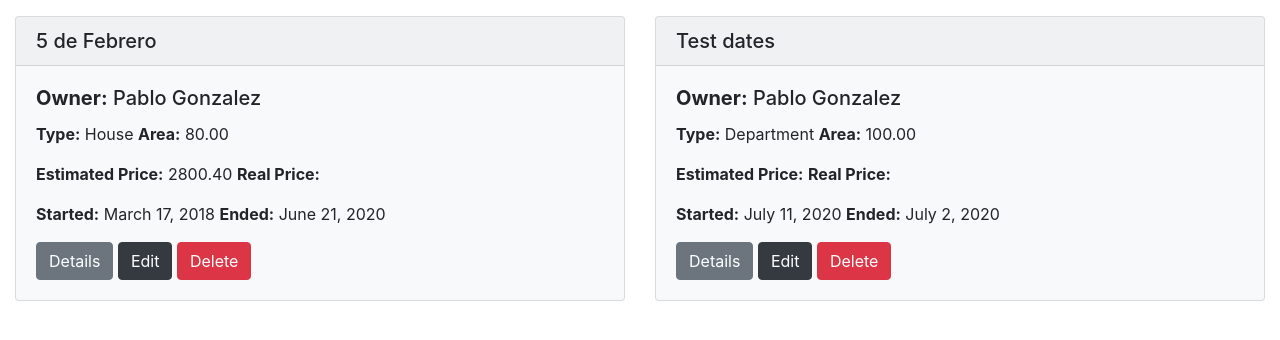
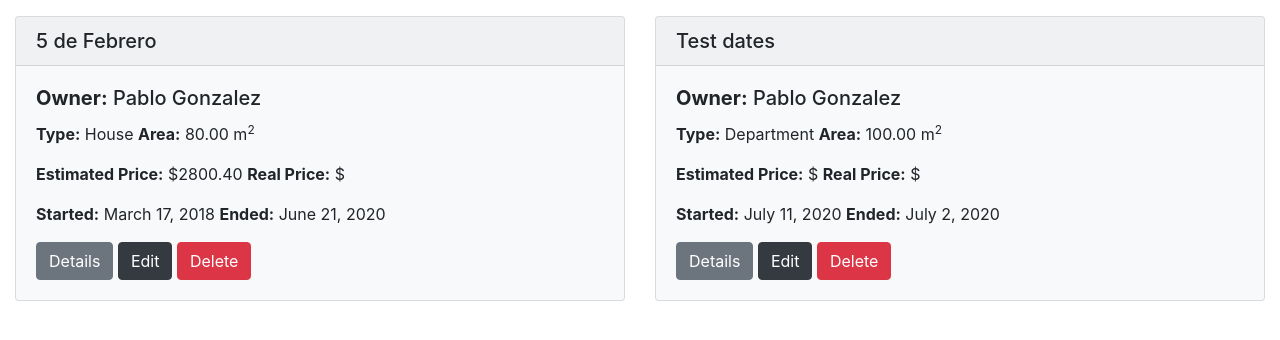
Before and after one commit to pabloglez1993/hom-django, a Django app: page /projects/ in a window 1280 px wide. Shown: the part 58-398 px from the top of the page. Run offline with Django 3.2, Linux system fonts and the light colour scheme; a user stored in the database is signed in; data comes from the database, SQL or seed files in the repository; both versions use the stored data as it was after the commit; some libraries are stand-ins or nearby versions.

Commit message:
Last changes

```diff
--- a/hom/urls.py
+++ b/hom/urls.py
@@ -21,5 +21,5 @@ from django.urls import path, include
 urlpatterns = [
     path('admin/', admin.site.urls),
     path('projects/', include('projects.urls')),
-    path('users/', include('users.urls')),
+    path('', include('users.urls')),
 ]
--- a/templates/calendar/add_task.html
+++ b/templates/calendar/add_task.html
@@ -7,6 +7,9 @@
 {% block nav %}
 <div class="collapse navbar-collapse" id="navbarSupportedContent">
     <ul class="navbar-nav mr-auto">
+        <li class="nav-item">
+            <a class="nav-link" href="{% url 'list_projects' %}">Projects</a>
+        </li>
         <li class="nav-item">
             <a class="nav-link" href="{% url 'list_tasks' id %}">Tasks</a>
         </li>
--- a/templates/projects/list.html
+++ b/templates/projects/list.html
@@ -35,8 +35,8 @@
                 </h5>
                 <div class="card-body">
                 <h5 class="card-title"><b>Owner:</b> {{ project.owner }}</h5>
-                <p class="card-text"><b>Type:</b> {{ project.type }} <b>Area:</b> {{ project.area }}</p>
-                <p class="card-text"><b>Estimated Price:</b> {{ project.sum_estimated_price|floatformat:2 }} <b>Real Price:</b> {{ project.sum_real_price|floatformat:2 }}</p>
+                <p class="card-text"><b>Type:</b> {{ project.type }} <b>Area:</b> {{ project.area }} m<sup>2</sup></p>
+                <p class="card-text"><b>Estimated Price:</b> ${{ project.sum_estimated_price|floatformat:2 }} <b>Real Price:</b> ${{ project.sum_real_price|floatformat:2 }}</p>
                 <p class="card-text"><b>Started:</b> {{ project.start_date }} <b>Ended:</b> {{ project.end_date }}</p>
                 <a href="{% url 'list_tasks' project.id %}" class="btn btn-secondary">Details</a>
                 <a href="{% url 'edit_project' project.id %}" class="btn btn-dark">Edit</a>
--- a/users/urls.py
+++ b/users/urls.py
@@ -4,6 +4,6 @@ from users import views
 #import pdb; pdb.set_trace()
 
 urlpatterns = [
-    path('login/', views.login_view, name='login'),
+    path('', views.login_view, name='login'),
     path('logout/', views.logout_view, name='logout'),
 ]
```
Also changed, not shown: db.sqlite3, projects/forms.py (line endings or trailing spaces).
